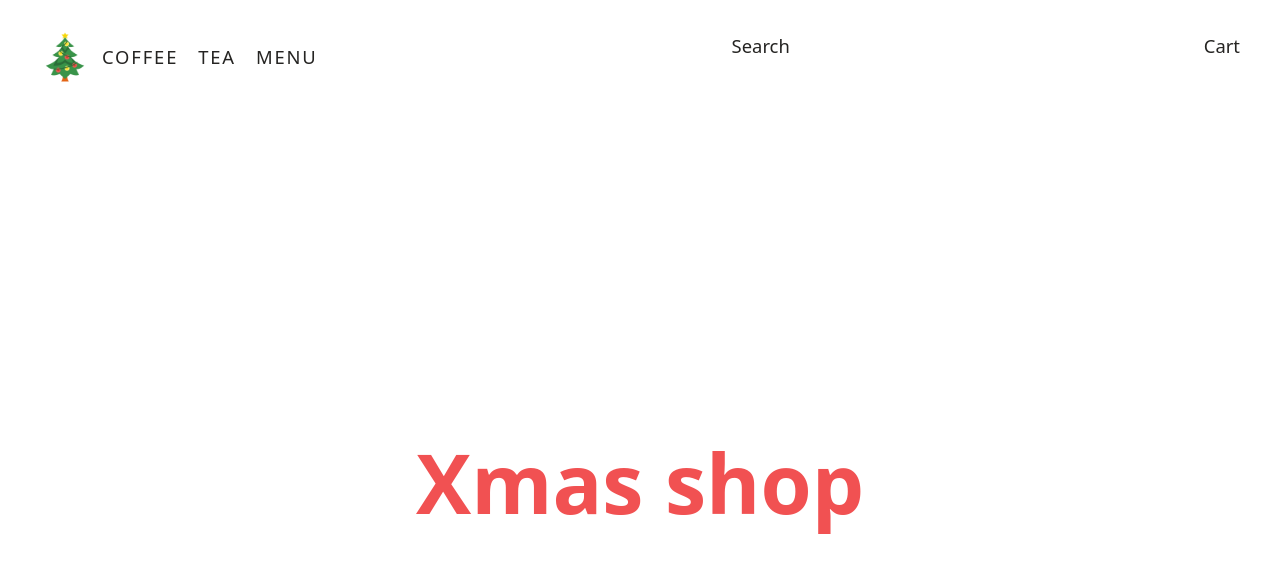
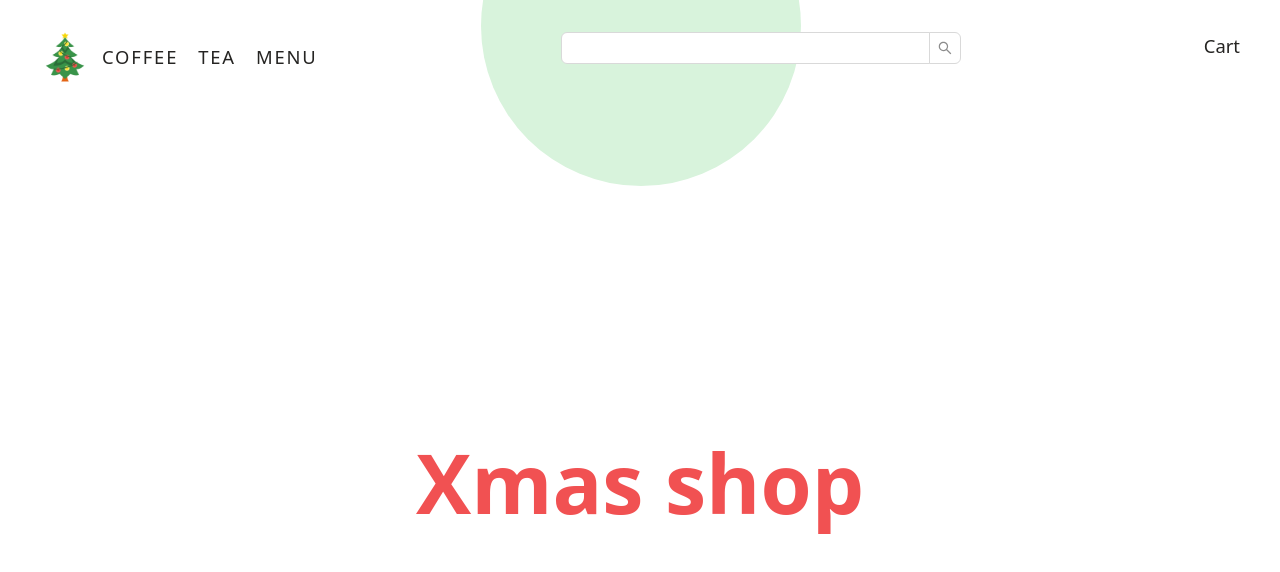
Before and after one commit to dmitrykorochkin/online_store, a Next.js app: page / in a window 1280 px wide. Shown: the top 572 px of the page. Built offline with nearby package versions, Linux system fonts and the light colour scheme; no server answers.

Commit message:
add search

```diff
--- a/app/components/layout/Layout.module.scss
+++ b/app/components/layout/Layout.module.scss
@@ -1,8 +1,10 @@
 .layout {
+	@apply relative;
 	> main {
 		@apply  bg-white py-8 px-10;
 
 		> .content {
 		}
 	}
+
 }
--- /dev/null
+++ b/app/components/layout/header/search/Search.module.scss
@@ -0,0 +1,11 @@
+.search {
+    @apply relative w-2/6;
+    > div {
+        @apply relative;
+    }
+
+    &::before {
+        content: '';
+		@apply bg-light-green w-80 h-80 rounded-full absolute -top-[333%] -left-[20%];
+	}
+}
--- a/app/components/layout/header/search/Search.tsx
+++ b/app/components/layout/header/search/Search.tsx
@@ -1,7 +1,18 @@
-import { FC } from 'react'
+import {Input} from 'antd'
+import { FC, useState } from 'react'
+
+import styles from './Search.module.scss'
 
 const Search: FC = () => {
-	return <div>Search</div>
+	const [searchTerm, setSearchTerm] = useState('')
+	return (
+		<div className={styles.search}>
+			<Input.Search
+				onChange={e => setSearchTerm(e.target.value)}
+				value={searchTerm}
+			/>
+		</div>
+	)
 }
 
 export default Search
--- a/package.json
+++ b/package.json
@@ -12,6 +12,7 @@
     "@types/node": "18.11.13",
     "@types/react": "18.0.26",
     "@types/react-dom": "18.0.9",
+    "antd": "^5.1.2",
     "clsx": "^1.2.1",
     "next": "13.0.6",
     "react": "18.2.0",
--- a/pages/_app.tsx
+++ b/pages/_app.tsx
@@ -1,3 +1,4 @@
+import 'antd/dist/reset.css';
 import '@/assets/styles/globals.scss'
 import type { AppProps } from 'next/app'
 
```
Also changed, not shown: app/components/layout/header/menu/Menu.module.scss (+7 -5 lines), 1 other file (tests, documents, lock files or other folders).
